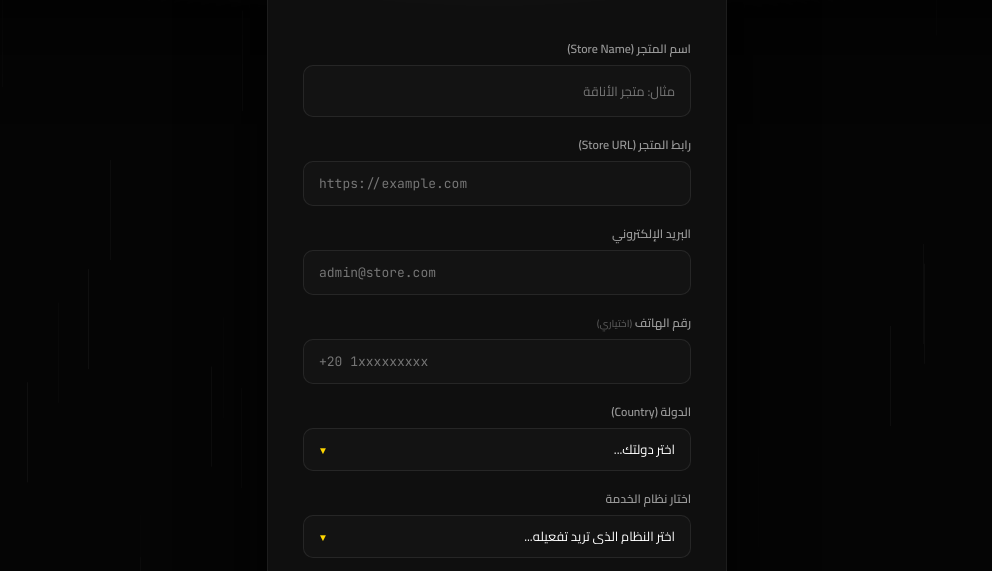
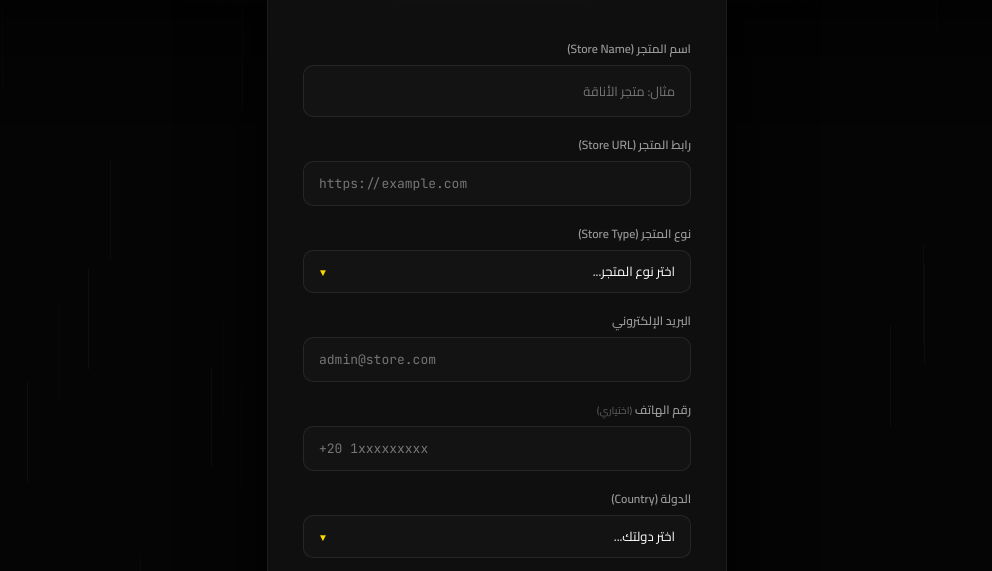
Before and after one commit to autometos-astrapy/onboarding, a plain HTML site: page index.html in a window 1280 px wide. Shown: the part 157-728 px from the top of the page, without its empty margins (143-1135 px from the left). Drawn offline with Linux system fonts and the light colour scheme; a web font is replaced by a local one.

Commit message:
Add store type selection to the form
Added a store type selection dropdown to the form.

```diff
--- a/index.html
+++ b/index.html
@@ -328,6 +328,18 @@
             </div>
 
             <div class="input-group">
+                <label>نوع المتجر (Store Type)</label>
+                <div class="input-wrapper" style="position:relative;">
+                    <select id="storeType" required>
+                        <option value="" disabled selected>اختر نوع المتجر...</option>
+                        <option value="shopify">Shopify</option>
+                        <option value="woocommerce">WooCommerce</option>
+                    </select>
+                    <div class="select-arrow">▼</div>
+                </div>
+            </div>
+
+            <div class="input-group">
                 <label>البريد الإلكتروني</label>
                 <input type="email" id="email" class="ltr-input" placeholder="admin@store.com" required>
             </div>
@@ -547,6 +559,7 @@
             const formData = {
                 store_name: document.getElementById('storeName').value,
                 store_url: document.getElementById('storeUrl').value,
+                store_type: document.getElementById('storeType').value,
                 email: document.getElementById('email').value,
                 phone: document.getElementById('phone').value,
                 country: document.getElementById('country').value,
```
